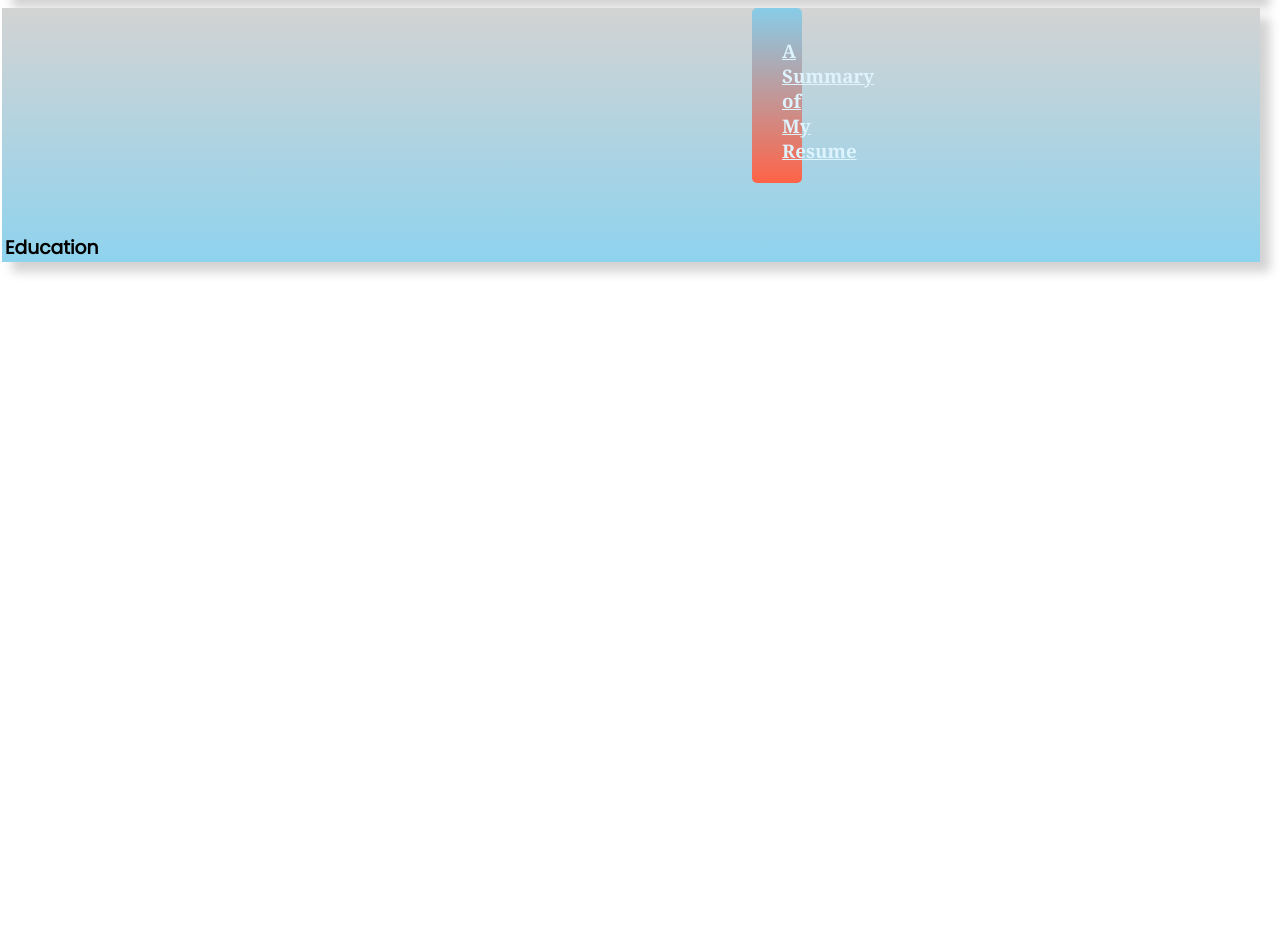
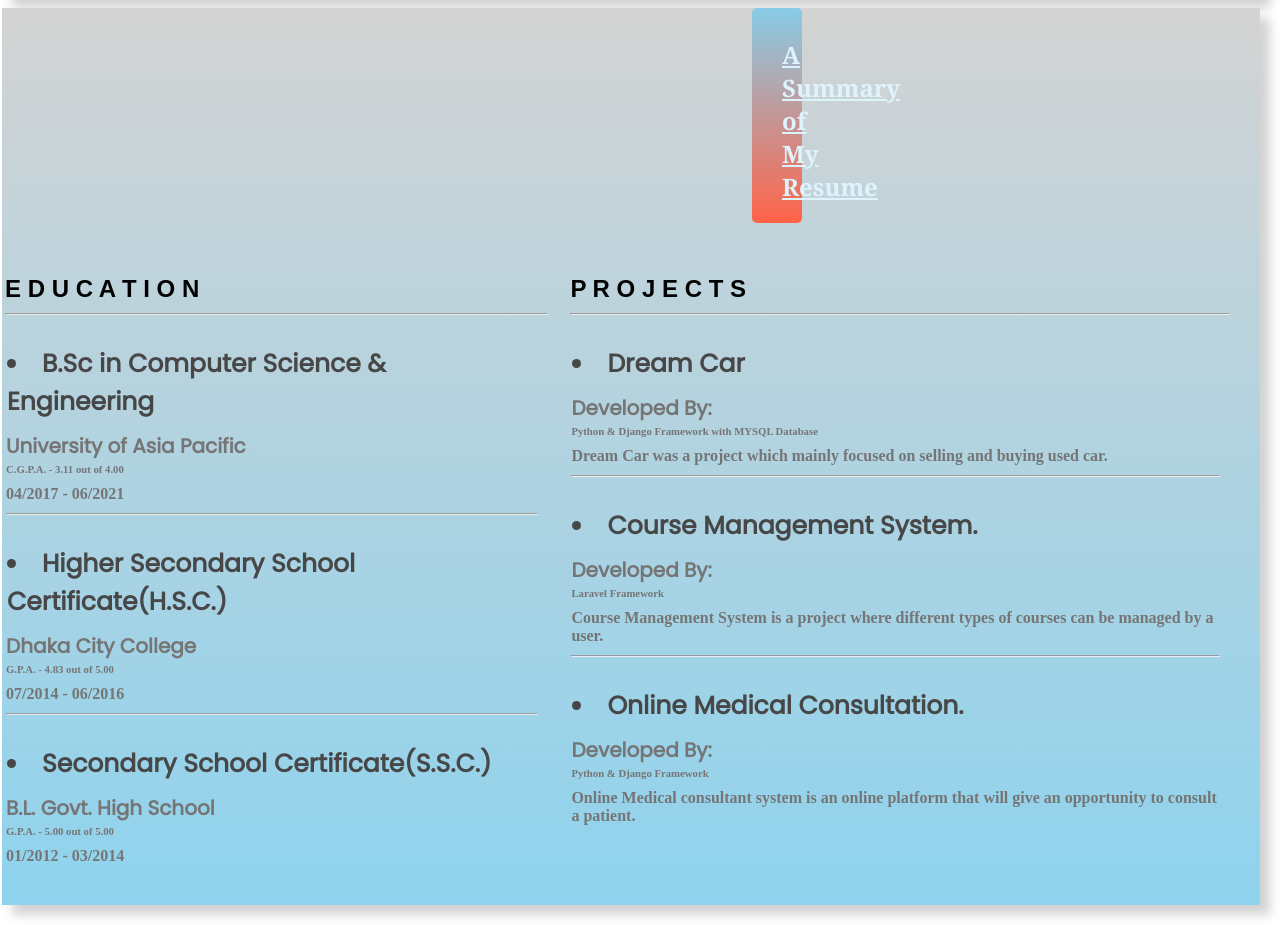
Before and after one commit to Ankit0188/basic-portfolio, a plain HTML site: page index.html in a window 1280 px wide. Shown: the part 859-1784 px from the top of the page. Before the commit the page ends 1141 px from the top, so only its background shows below. Drawn offline with Linux system fonts and the light colour scheme.

Commit message:
education

```diff
--- a/css/style.css
+++ b/css/style.css
@@ -129,9 +129,44 @@ body {
   border-radius: 5px;
   font-weight: 700;
   background-image: linear-gradient(#7acbebd8, tomato);
-  font-family:Georgia, 'Times New Roman', Times, serif;
+  font-family: Georgia, "Times New Roman", Times, serif;
+}
+.resume-content {
+  display: flex;
+  justify-content: space-around;
+  text-align: center;
 }
 .education {
-  padding-right: 300px;
   padding-top: 40px;
+  font-family: Arial, Helvetica, sans-serif;
+  text-align: left;
 }
+.education-item {
+  margin-top: 30px;
+  margin-bottom: 30px;
+}
+.education-title {
+  font-size: 25px;
+  font-weight: 700;
+  color: #474747;
+  text-align: left;
+}
+.sub-title {
+  color: #757575;
+  font-weight: 600;
+  font-size: 20px;
+  margin-bottom: 2px;
+  text-align: left;
+}
+.cg {
+  text-align: left;
+  font-weight: 700;
+  color: #757575;
+  font-family: "Times New Roman", Times, serif;
+}
+.description {
+  font-weight: 700;
+  color: #757575;
+  font-family: "Times New Roman", Times, serif;
+  text-align: left;
+}
--- a/index.html
+++ b/index.html
@@ -64,10 +64,74 @@
     </div>
   </section>
   <section class="resume">
-    <h3 class="section-title">A Summary of My Resume</h3>
+    <h2 class="section-title">A Summary of My Resume</h2>
     <div class="resume-content">
       <div>
-        <h3 class="education">Education</h3>
+        <h2 class="education">E D U C A T I O N</h2>
+        <hr />
+        <div class="education-item">
+          <h4 class="education-title">
+           <li>B.Sc in Computer Science & Engineering</li>
+          </h4>
+          <h5 class="sub-title">University of Asia Pacific</h5>
+          <h6 class="cg">C.G.P.A. - 3.11 out of 4.00</h6>
+          <p class="description">04/2017 - 06/2021</p>
+          <hr />
+        </div>
+        <div class="education-item">
+          <h4 class="education-title">
+            <li>Higher Secondary School Certificate(H.S.C.)</li>
+          </h4>
+          <h5 class="sub-title">Dhaka City College</h5>
+          <h6 class="cg">G.P.A. - 4.83 out of 5.00</h6>
+          <p class="description">07/2014 - 06/2016</p>
+          <hr />
+        </div>
+        <div class="education-item">
+          <h4 class="education-title"><li>Secondary School Certificate(S.S.C.)</li></h4>
+          <h5 class="sub-title">B.L. Govt. High School</h5>
+          <h6 class="cg">G.P.A. - 5.00 out of 5.00</h6>
+          <p class="description">01/2012 - 03/2014</p>
+        </div>
+      </div>
+      <div>
+        <h2 class="education">P R O J E C T S</h2>
+        <hr />
+        <div class="education-item">
+          <h4 class="education-title">
+            <li>Dream Car</li>
+          </h4>
+          <h5 class="sub-title">Developed By:</h5>
+          <h6 class="cg">Python & Django Framework with MYSQL Database</h6>
+          <p class="description">
+            Dream Car was a project which mainly focused on selling and buying
+            used car.
+          </p>
+          <hr />
+        </div>
+        <div class="education-item">
+          <h4 class="education-title">
+            <li>Course Management System.</li>
+          </h4>
+          <h5 class="sub-title">Developed By:</h5>
+          <h6 class="cg">Laravel Framework</h6>
+          <p class="description">
+            Course Management System is a project where different types of
+            courses can be managed by a user.
+          </p>
+          <hr />
+        </div>
+        <div class="education-item">
+          <h4 class="education-title">
+            <li>Online Medical Consultation.</li>
+          </h4>
+          <h5 class="sub-title">Developed By:</h5>
+          <h6 class="cg">Python & Django Framework</h6>
+          <p class="description">
+            Online Medical consultant system is an online platform that will
+            give an opportunity to consult a patient.
+          </p>
+        </div>
       </div>
     </div>
   </section>
```
